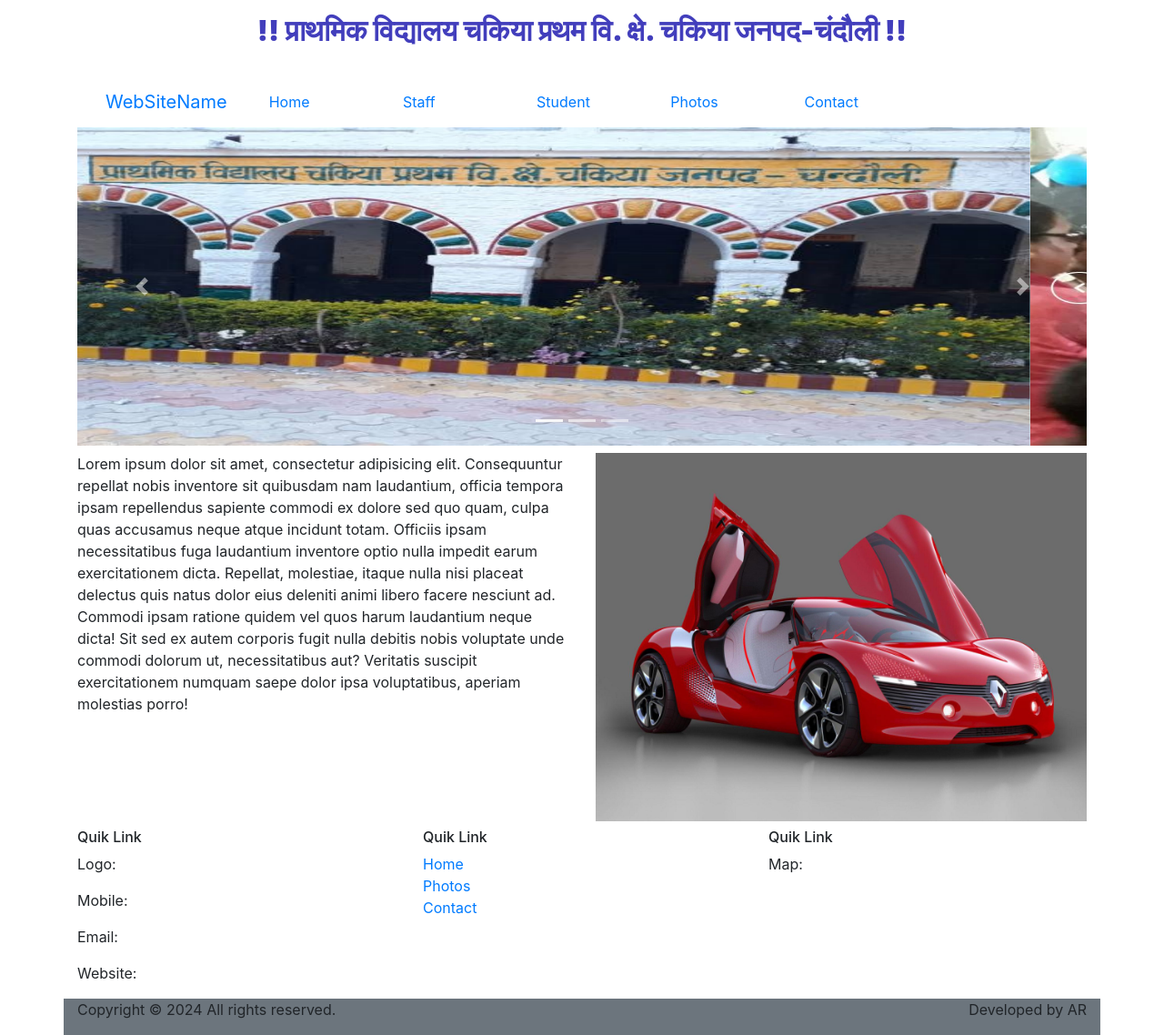
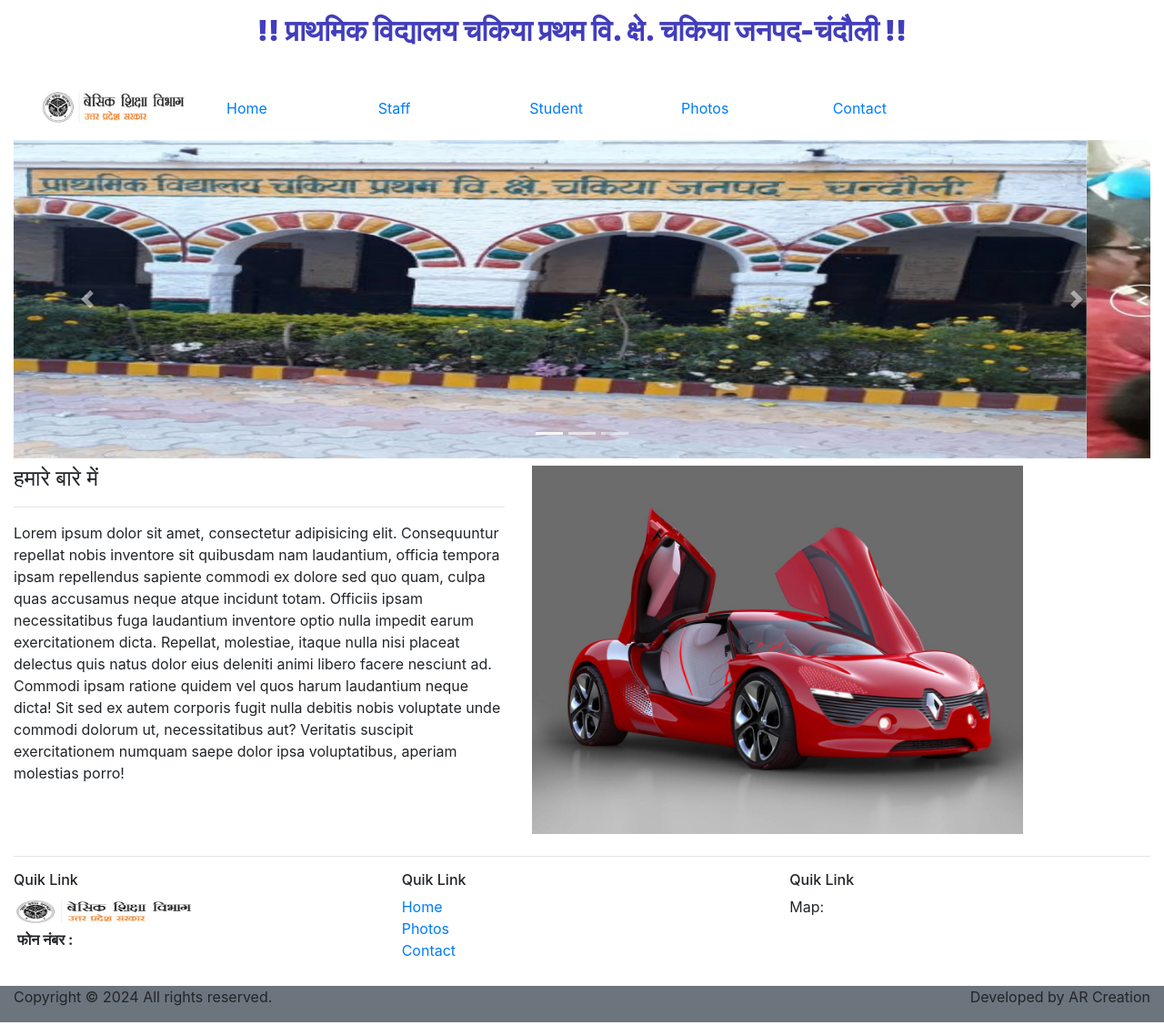
Before and after one commit to Rajkiran426/school_arCreation, an Angular app: page / in a window 1280 px wide. Shown: the whole page at 91% size. Built offline with nearby package versions, Linux system fonts and the light colour scheme.

Commit message:
Added new code

```diff
--- a/src/app/app.component.html
+++ b/src/app/app.component.html
@@ -1,4 +1,4 @@
-<div class="container">
+<div class="container-fluid">
 
   <div class="row">
     <div class="col-md-12">
@@ -11,7 +11,9 @@
       <nav class="navbar navbar-expand-sm sticky-top navbar-dark">
         <!-- Brand/logo -->
         <div class="col-md-2">
-          <a class="navbar-brand text-primary" routerLink="/">WebSiteName</a>
+          <a class="navbar-brand text-primary" routerLink="/">
+            <img src="../assets/logos/logo.jpg" class="d-block logoStyle" alt="logo1">
+          </a>
         </div>
         <!-- Links -->
         <ul class="navbar-nav col-md-10">
@@ -75,13 +77,14 @@
   </div>
 
   <!--Footer Start-->
+  <hr>
   <div class="row">
     <div class="col-md-4">
       <h6>Quik Link</h6>
-      <p>Logo:</p>
-      <p>Mobile:</p>
-      <p>Email:</p>
-      <p>Website:</p>
+      <a routerLink="/">
+        <img src="../assets/logos/logo.jpg" class="d-block logoFooter" alt="logo1">
+      </a>
+      <p class="font-weight-bold p-1">फोन नंबर :</p>
     </div>
     <div class="col-md-4">
       <h6>Quik Link</h6>
@@ -105,7 +108,7 @@
       </p>
     </div>
     <div class="col-md-6 text-md-right">
-      Developed by AR
+      Developed by AR Creation
     </div>
   </div>
 </div>
--- a/src/app/app.component.scss
+++ b/src/app/app.component.scss
@@ -1,18 +1,28 @@
-h1{
-    color:skyblue;
+h1 {
+    color: skyblue;
     padding: 5px;
     font-family: 'Courier New', Courier, monospace;
 }
+.logoStyle{
+    width: 100%;
+    height: auto;
+}
 
-.imgStyle{
+.imgStyle {
     width: 100%;
     height: 350px;
-  }
+}
 
-  .textStyle{
+.textStyle {
     padding: 10px;
-    font-size:xx-large;
+    font-size: xx-large;
     color: rgb(66, 62, 188);
     text-align: center;
-    font-weight:900;
-  }
+    font-weight: 900;
+}
+
+.logoFooter{
+    width: 50%;
+    height: 25%;
+    padding: 2px;
+}
--- a/src/app/contacts/contacts.component.html
+++ b/src/app/contacts/contacts.component.html
@@ -4,7 +4,6 @@
             <div class="col-md-12">
                 <p class="leftStyle bg-secondary">Contact Us:</p>
             </div>
-
         </div>
         <div class="col-md-6">
             <div class="col-md-12 text-left">
--- a/src/app/home/home.component.html
+++ b/src/app/home/home.component.html
@@ -1,6 +1,8 @@
 <div class="container">
+
     <div class="row pt-2 pb-2">
         <div class="col-md-6">
+            <h4>हमारे बारे में</h4><hr>
             <p>Lorem ipsum dolor sit amet, consectetur adipisicing elit. Consequuntur repellat nobis inventore sit
                 quibusdam nam laudantium, officia tempora ipsam repellendus sapiente commodi ex dolore sed quo quam,
                 culpa quas accusamus neque atque incidunt totam. Officiis ipsam necessitatibus fuga laudantium inventore
--- a/src/app/staffs/staffs.component.html
+++ b/src/app/staffs/staffs.component.html
@@ -1 +1,26 @@
-<p>staffs works!</p>
+<div class="container mt-2 mb-2">
+    <h3>Principle's</h3>
+    <div class="row">
+        <div class="col-md-4" *ngFor="let image of images1">
+            <div class="card mb-3">
+                <img [src]="image.url" class="card-img-top imageStyle" alt="...">
+                <div class="card-body">
+                    <h5 class="card-title">{{ image.title }}</h5>
+                    <p class="card-text">{{ image.description }}</p>
+                </div>
+            </div>
+        </div>
+    </div>
+    <h3>Teacher's</h3>
+    <div class="row">
+        <div class="col-md-4" *ngFor="let image of images2">
+            <div class="card mb-3">
+                <img [src]="image.url" class="card-img-top imageStyle" alt="...">
+                <div class="card-body">
+                    <h5 class="card-title">{{ image.title }}</h5>
+                    <p class="card-text">{{ image.description }}</p>
+                </div>
+            </div>
+        </div>
+    </div>
+</div>
--- a/src/app/staffs/staffs.component.scss
+++ b/src/app/staffs/staffs.component.scss
@@ -0,0 +1,8 @@
+.imageStyle{
+    border-radius: 5px;
+    padding: 2px;
+    border: 3px;
+    border-color: black;
+    width: auto;
+    height: 12rem;
+}
--- a/src/app/staffs/staffs.component.ts
+++ b/src/app/staffs/staffs.component.ts
@@ -6,5 +6,15 @@ import { Component } from '@angular/core';
   styleUrls: ['./staffs.component.scss']
 })
 export class StaffsComponent {
+  images1 = [
+    { url: '../../assets/images/pic1.jpeg', title: 'Name', description: 'About' },
+    { url: 'image2.jpg', title: 'Image 2', description: 'Description for Image 2' },
+    { url: 'image3.jpg', title: 'Image 3', description: 'Description for Image 3' },
+  ];
+  images2 = [
+    { url: 'image1.jpg', title: 'Image 1', description: 'Description for Image 1' },
+    { url: 'image2.jpg', title: 'Image 2', description: 'Description for Image 2' },
+    { url: 'image3.jpg', title: 'Image 3', description: 'Description for Image 3' },
+  ];
 
 }
```
Also changed, not shown: src/assets/logos/logo.jpg (added).
